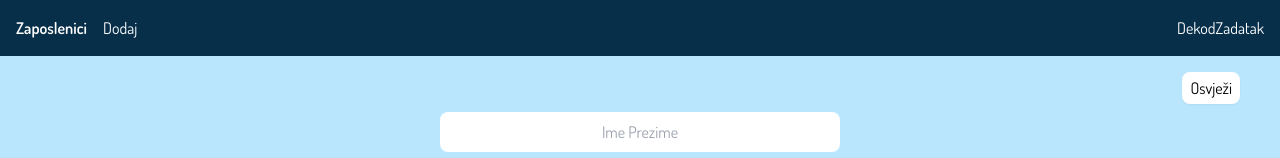
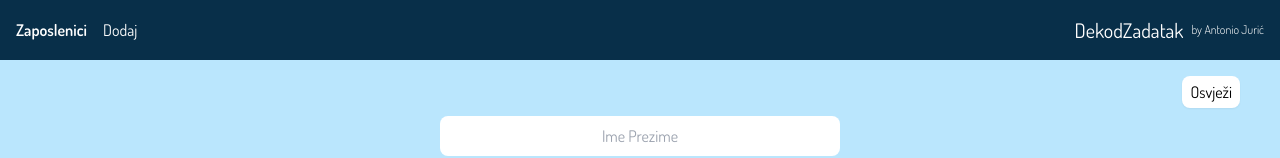
Before and after one commit to Antonioax/DekodTask, an Angular app: page /home in a window 1280 px wide. Shown: the top 158 px of the page. Built offline with nearby package versions, Linux system fonts and the light colour scheme; no server answers.

Commit message:
Finished design

```diff
--- a/src/app/components/navigation/navigation.component.html
+++ b/src/app/components/navigation/navigation.component.html
@@ -3,7 +3,8 @@
     <div class="cursor-pointer" routerLink="/home" routerLinkActive="active-link">Zaposlenici</div>
     <div class="cursor-pointer" routerLink="/form" routerLinkActive="active-link">Dodaj</div>
   </div>
-  <div>
-    <div class="cursor-pointer" routerLink="/">DekodZadatak</div>
+  <div class="flex gap-2 items-center justify-center">
+    <div class="cursor-pointer sm:text-xl" routerLink="/">DekodZadatak</div>
+    <div class="text-xs font-light">by Antonio Jurić</div>
   </div>
 </div>
```
